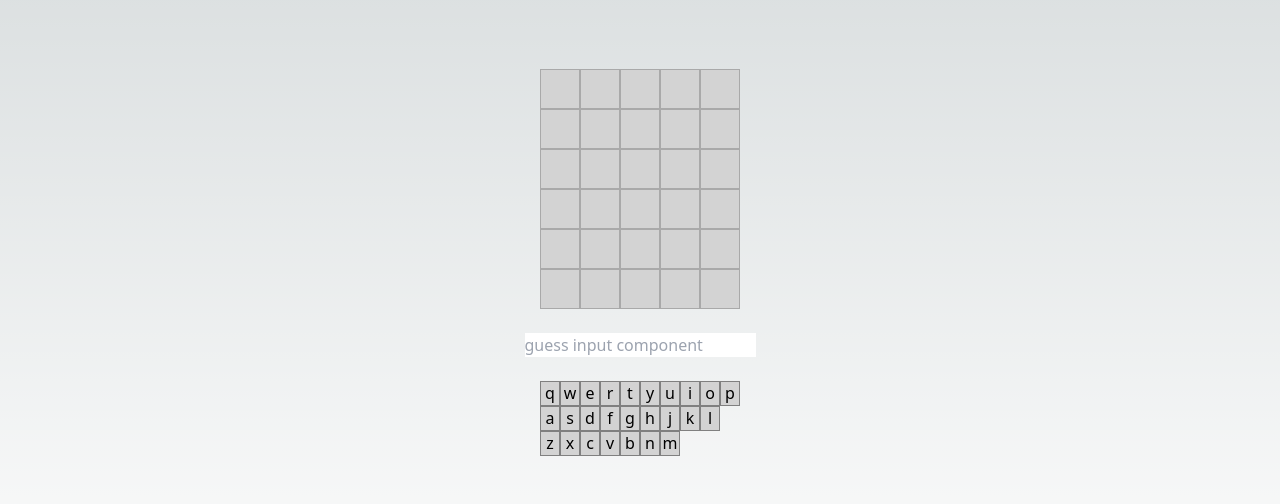
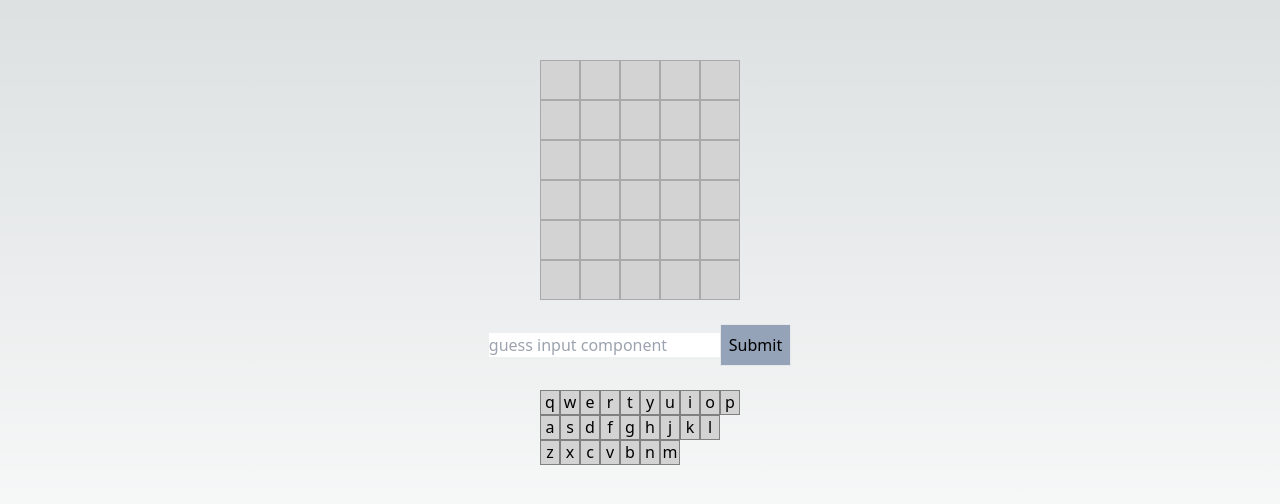
Before and after one commit to mikelbrierly/mikel-howarth, a Next.js app: page /vvordle in a window 1280 px wide. Shown: the part 126-630 px from the top of the page. Built offline with nearby package versions, Linux system fonts and the light colour scheme; no server answers; a web font is replaced by a local one.

Commit message:
testing with submit button

```diff
--- a/src/app/components/Vvordle/guess-input.tsx
+++ b/src/app/components/Vvordle/guess-input.tsx
@@ -1,16 +1,11 @@
 import React from "react";
 
 type Props = {
-  textColor: string;
   submitGuess: any;
   onGuessChange: Function;
 };
 
-export default function GuessInput({
-  textColor,
-  onGuessChange,
-  submitGuess,
-}: Props) {
+export default function GuessInput({ onGuessChange, submitGuess }: Props) {
   const [userGuess, setUserGuess] = React.useState("");
 
   return (
@@ -26,13 +21,14 @@ export default function GuessInput({
         placeholder="guess input component"
         maxLength={5}
         minLength={5}
-        className={`text-${textColor}`}
+        className="text-black w-fit"
         value={userGuess}
         onChange={(e) => {
           onGuessChange(e.target.value);
           return setUserGuess(e.target.value);
         }}
       />
+      <button className="bg-slate-400 border p-2">Submit</button>
     </form>
   );
 }
```
